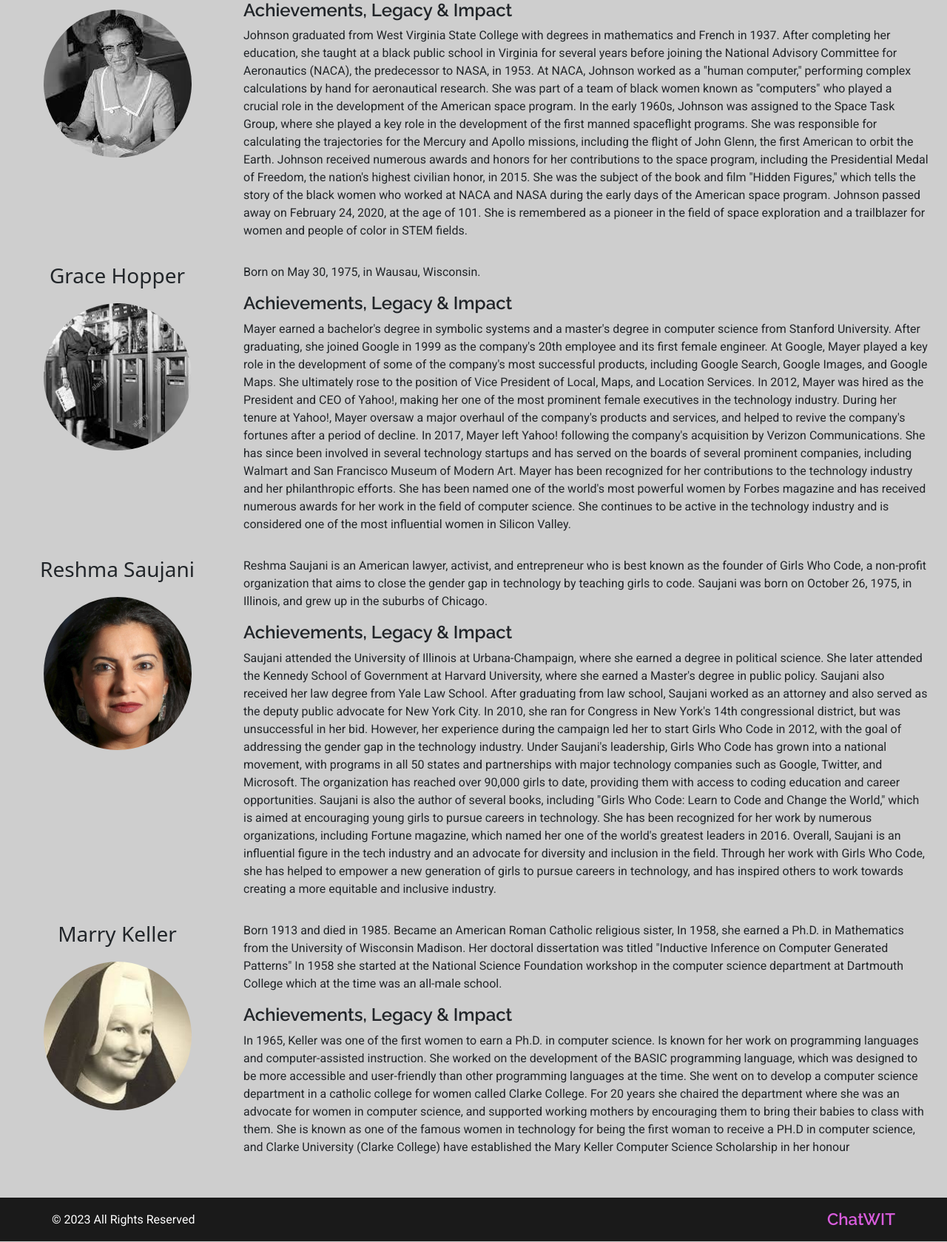
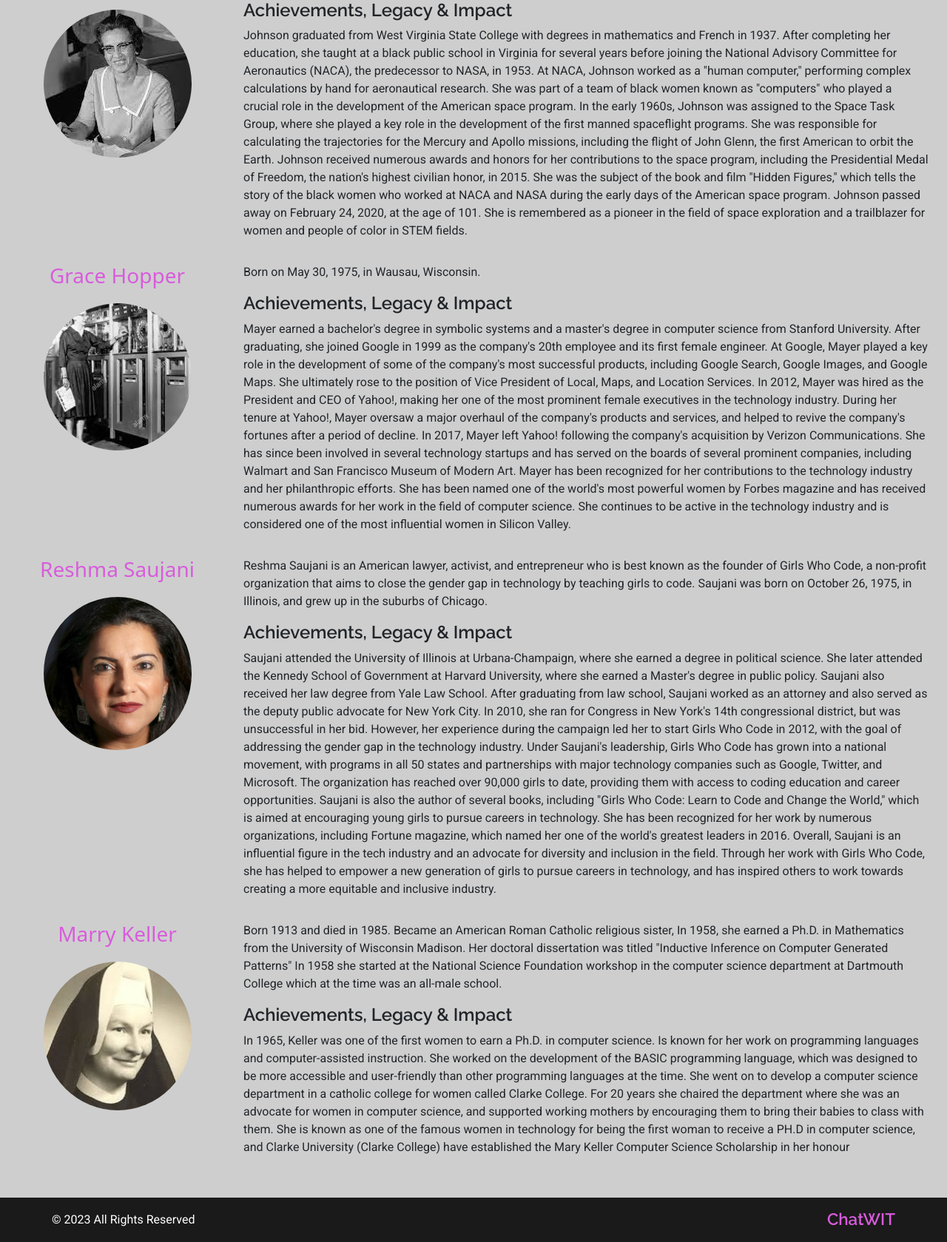
Before and after one commit to keironchaudhry/women-in-tech-hackathon, a Flask app: page / in a window 1280 px wide. Shown: the part 1916-3595 px from the top of the page at 74% size. Run offline with Flask 2, Linux system fonts and the light colour scheme; some libraries are stand-ins or nearby versions.

Commit message:
fixed footer padding, text centered and h3 color updated to pink in the bio section

```diff
--- a/static/style.css
+++ b/static/style.css
@@ -99,7 +99,9 @@ nav .nav-item a:hover {
 .bio {
     margin-bottom: 1rem;
 }
-
+#bio-section h3 {
+  color: var(--pink-color);
+}
 #bio-header {
     text-align: center;
 }
--- a/templates/base.html
+++ b/templates/base.html
@@ -87,7 +87,7 @@
       </nav>
     </header>
     <main>{% block content %} {% endblock %}</main>
-    <footer class="d-flex align-items-center justify-content-between mt-auto pt-2 pb-2">
+    <footer class="d-flex align-items-center justify-content-between mt-auto pt-3 pb-3">
       <p class="m-0">© 2023 All Rights Reserved</p>
       <p class="navbar-brand">ChatWIT</p>
     </footer>
--- a/templates/home.html
+++ b/templates/home.html
@@ -46,7 +46,7 @@
      </section>
      <!--Bio Section-->
     <section id="bio-section">
-        <div class="container-fluid pe-md-4 pb-4">
+        <div class="container-fluid pe-md-4 pb-4 text-center text-md-start">
             <div class="row">
                 <div class="col-12 pb-4 pt-5">
                     <h2 id="bio-header">Five trailblazing women to choose from</h2>
```
